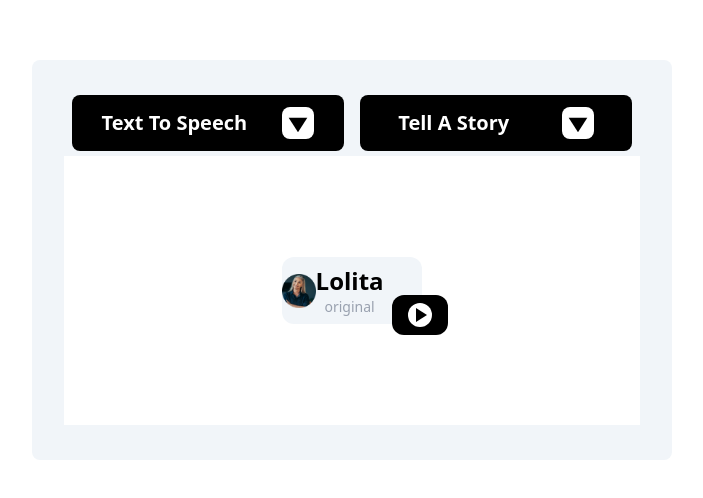
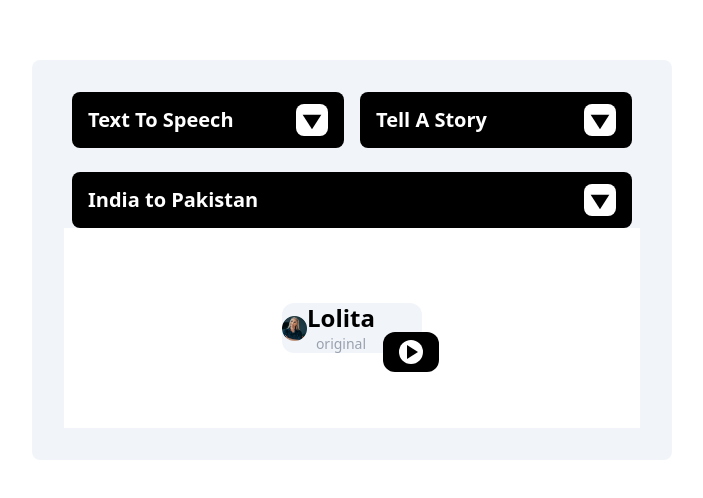
Before and after one commit to Tusharhotbit123/vslabs, a React (Vite) app: page / in a window 1280 px wide. Shown: the part 140-638 px from the top of the page, without its empty margins (288-991 px from the left). Built offline with nearby package versions, Linux system fonts and the light colour scheme.

Commit message:
made buttons dynamic

```diff
--- a/src/assets/DownArrow.tsx
+++ b/src/assets/DownArrow.tsx
@@ -1,9 +1,15 @@
-export const DownArrow = ({ className = 'w-4 h-4' }) => (
+import React from "react";
+
+export const DownArrow = ({
+  className = "w-4 h-4",
+  ...props
+}: React.SVGProps<SVGSVGElement> & { className?: string }) => (
   <svg
     xmlns="http://www.w3.org/2000/svg"
     className={className}
     viewBox="0 0 24 24"
     fill="currentColor"
+    {...props}
   >
     <path d="M5 8l7 11 7-11H5z" />
   </svg>
--- a/src/components/molecules/Topbar.tsx
+++ b/src/components/molecules/Topbar.tsx
@@ -1,17 +1,132 @@
-import { Button } from '../atoms/Button';
-import { DownArrow } from '../../assets/DownArrow';
+// import { useState } from "react";
+// import { Button } from "../atoms/Button";
+// import { DownArrow } from "../../assets/DownArrow";
 
-const Topbar = () => {
+// const Dropdown = ({ options }: { options: string[] }) => {
+//   return (
+//     <div className="absolute right-0 mt-2 w-3/4 bg-white border rounded-lg shadow-lg z-10">
+//       {options.map((opt, i) => (
+//         <div
+//           key={i}
+//           className="px-4 py-2 hover:bg-gray-100 cursor-pointer"
+//           onClick={() => alert(opt)}
+//         >
+//           {opt}
+//         </div>
+//       ))}
+//     </div>
+//   );
+// };
+
+// const Topbar = () => {
+//   const [openDropdown, setOpenDropdown] = useState<string | null>(null);
+
+//   return (
+//     <div className="flex justify-around items-center relative">
+//       <div className="relative w-1/2 mx-2">
+//         <Button className="bg-black text-white font-semibold rounded-lg h-14 w-full flex items-center justify-between text-xl">
+//           Text To Speech
+//           <DownArrow
+//             className="bg-white h-8 w-8 text-black text-sm rounded-lg cursor-pointer"
+//             onClick={(e: { stopPropagation: () => void }) => {
+//               e.stopPropagation();
+//               setOpenDropdown(openDropdown === "tts" ? null : "tts");
+//             }}
+//           />
+//         </Button>
+//         {openDropdown === "tts" && (
+//           <Dropdown options={["English", "Hindi", "French"]} />
+//         )}
+//       </div>
+
+//       <div className="relative w-1/2 mx-2">
+//         <Button className="bg-black text-white font-semibold rounded-lg h-14 w-full flex items-center justify-between text-xl">
+//           Tell A Story
+//           <DownArrow
+//             className="bg-white h-8 w-8 text-black text-sm rounded-lg cursor-pointer"
+//             onClick={(e: { stopPropagation: () => void }) => {
+//               e.stopPropagation();
+//               setOpenDropdown(openDropdown === "story" ? null : "story");
+//             }}
+//           />
+//         </Button>
+//         {openDropdown === "story" && (
+//           <Dropdown options={["Adventure", "Comedy", "Sci-Fi"]} />
+//         )}
+//       </div>
+//     </div>
+//   );
+// };
+
+// export default Topbar;
+
+import { useState } from "react";
+import { Button } from "../atoms/Button";
+import { DownArrow } from "../../assets/DownArrow";
+
+const Dropdown = ({ options }: { options: string[] }) => {
   return (
-    <div className="flex justify-around items-center">
-      <Button className="bg-black text-white font-semibold rounded-lg h-14 w-1/2 flex items-center justify-around text-xl mx-2">
-        Text To Speech
-        <DownArrow className="bg-white h-8 w-8 text-black text-sm rounded-lg" />
+    <div className="absolute right-0 mt-2 w-3/4 bg-white border rounded-lg shadow-lg z-10">
+      {options.map((opt, i) => (
+        <div
+          key={i}
+          className="px-4 py-2 hover:bg-gray-100 cursor-pointer"
+          onClick={() => alert(opt)}
+        >
+          {opt}
+        </div>
+      ))}
+    </div>
+  );
+};
+
+type TopbarProps = {
+  buttons: string[];
+};
+
+const Topbar = ({ buttons }: TopbarProps) => {
+  const [openDropdown, setOpenDropdown] = useState<string | null>(null);
+
+  const renderButton = (label: string, key: string, options: string[]) => (
+    <div
+      key={key}
+      className={`relative ${buttons.length === 1 ? "w-full" : "w-1/2"} mx-2`}
+    >
+      <Button className="bg-black text-white font-semibold rounded-lg h-14 w-full flex items-center justify-between text-xl">
+        {label}
+        <DownArrow
+          className="bg-white h-8 w-8 text-black text-sm rounded-lg cursor-pointer"
+          onClick={(e: { stopPropagation: () => void }) => {
+            e.stopPropagation();
+            setOpenDropdown(openDropdown === key ? null : key);
+          }}
+        />
       </Button>
-      <Button className="bg-black text-white font-semibold rounded-lg h-14 w-1/2 flex items-center justify-around text-xl mx-2">
-        Tell A Story
-        <DownArrow className="bg-white h-8 w-8 text-black text-sm rounded-lg" />
-      </Button>
+      {openDropdown === key && <Dropdown options={options} />}
+    </div>
+  );
+
+  const finalButtons = buttons.includes("Text To Speech")
+    ? ["Text To Speech", "Tell A Story"]
+    : buttons;
+
+  return (
+    <div className="flex justify-around items-center relative w-full">
+      {finalButtons.map((btn) =>
+        btn === "Text To Speech"
+          ? renderButton("Text To Speech", "tts", [
+              "English",
+              "Hindi",
+              "French",
+            ])
+          : btn === "Tell A Story"
+          ? renderButton("Tell A Story", "story", [
+              "Adventure",
+              "Comedy",
+              "Sci-Fi",
+            ])
+          : renderButton(btn, "custom", ["Option 1", "Option 2", "Option 3"])
+      )}
     </div>
   );
 };
--- a/src/pages/Widget.tsx
+++ b/src/pages/Widget.tsx
@@ -1,11 +1,12 @@
-import Topbar from '../components/molecules/Topbar';
-import Workspace from '../components/organisms/Workspace';
+import Topbar from "../components/molecules/Topbar";
+import Workspace from "../components/organisms/Workspace";
 
 const Widget = () => {
   return (
     <div className="bg-slate-100 h-1/2 w-1/2 rounded-lg p-8 flex flex-col itemns-center justify-around">
-      <Topbar />
-
+      <Topbar buttons={["Text To Speech"]} />
+      <br />
+      <Topbar buttons={["India to Pakistan"]} />
       <Workspace />
     </div>
   );
```
